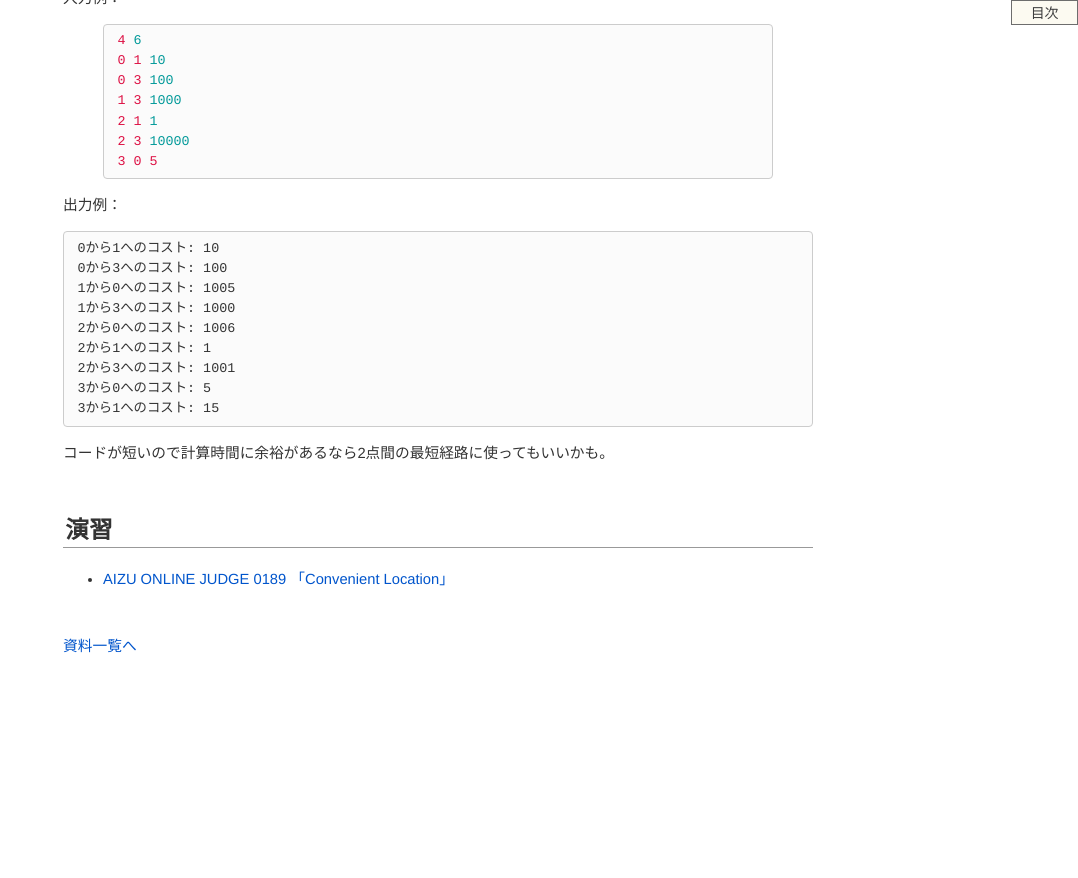
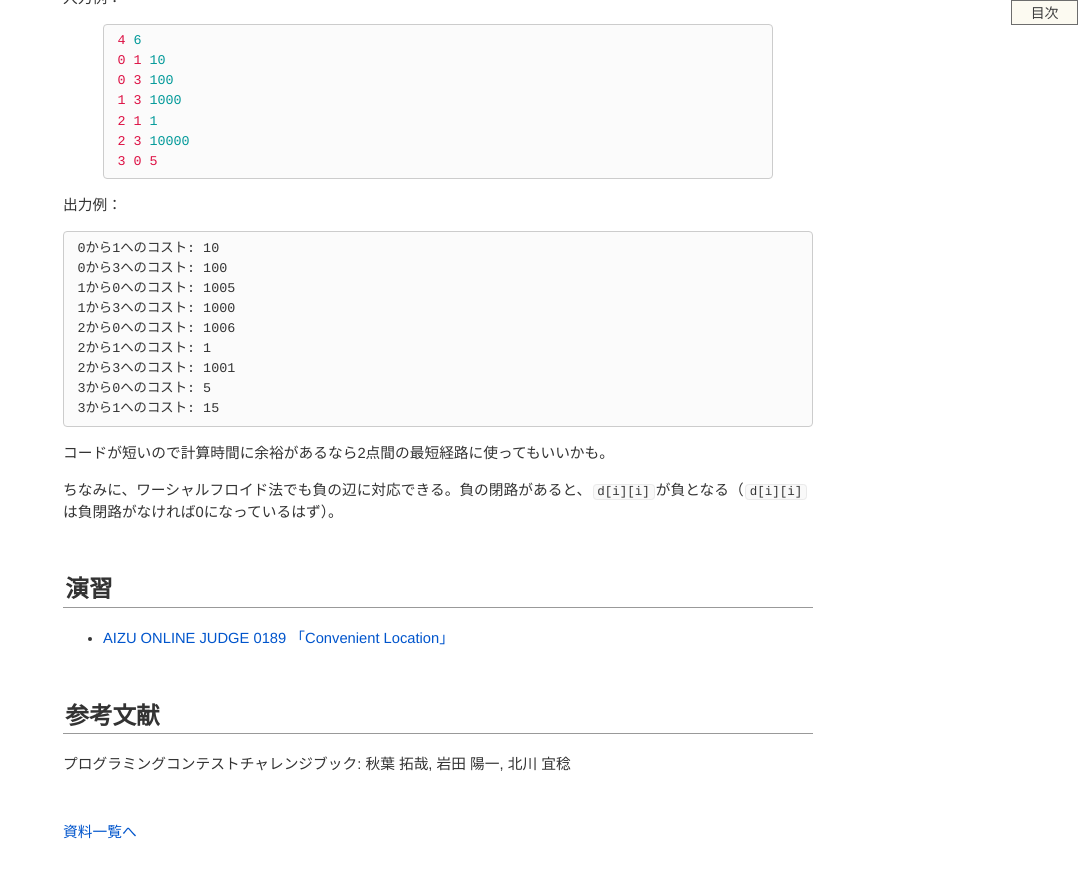
Before and after one commit to dai1741/maximum-algo-2012, a Jekyll site: the page built from _posts/2012-05-28-shortest-path.md, in a window 1280 px wide and 900 px high, scrolled down 1102 px. Shown: the top 878 px of the window, without its empty margins (202-1280 px from the left). Built offline with Jekyll 4.4.1, drawn with Linux system fonts in a browser that asks for light colours; Markdown is read by kramdown in place of the engine named in the settings; before the commit the page ends 1816 px from its top, so only the background shows below that.

Commit message:
取り急ぎ補足

```diff
--- a/_posts/2012-05-28-shortest-path.md
+++ b/_posts/2012-05-28-shortest-path.md
@@ -74,9 +74,16 @@ title: 最短経路問題（ベルマンフォード法・ワーシャルフロ
 
 コードが短いので計算時間に余裕があるなら2点間の最短経路に使ってもいいかも。
 
+ちなみに、ワーシャルフロイド法でも負の辺に対応できる。負の閉路があると、`d[i][i]`が負となる（`d[i][i]`は負閉路がなければ0になっているはず）。
 
 
 演習
 ----
 
 - [AIZU ONLINE JUDGE 0189 「Convenient Location」](http://judge.u-aizu.ac.jp/onlinejudge/description.jsp?id=0189&lang=jp)
+
+
+参考文献
+--------
+
+プログラミングコンテストチャレンジブック: 秋葉 拓哉, 岩田 陽一, 北川 宜稔
```
Also changed, not shown: index.md (+2 -0 lines).
